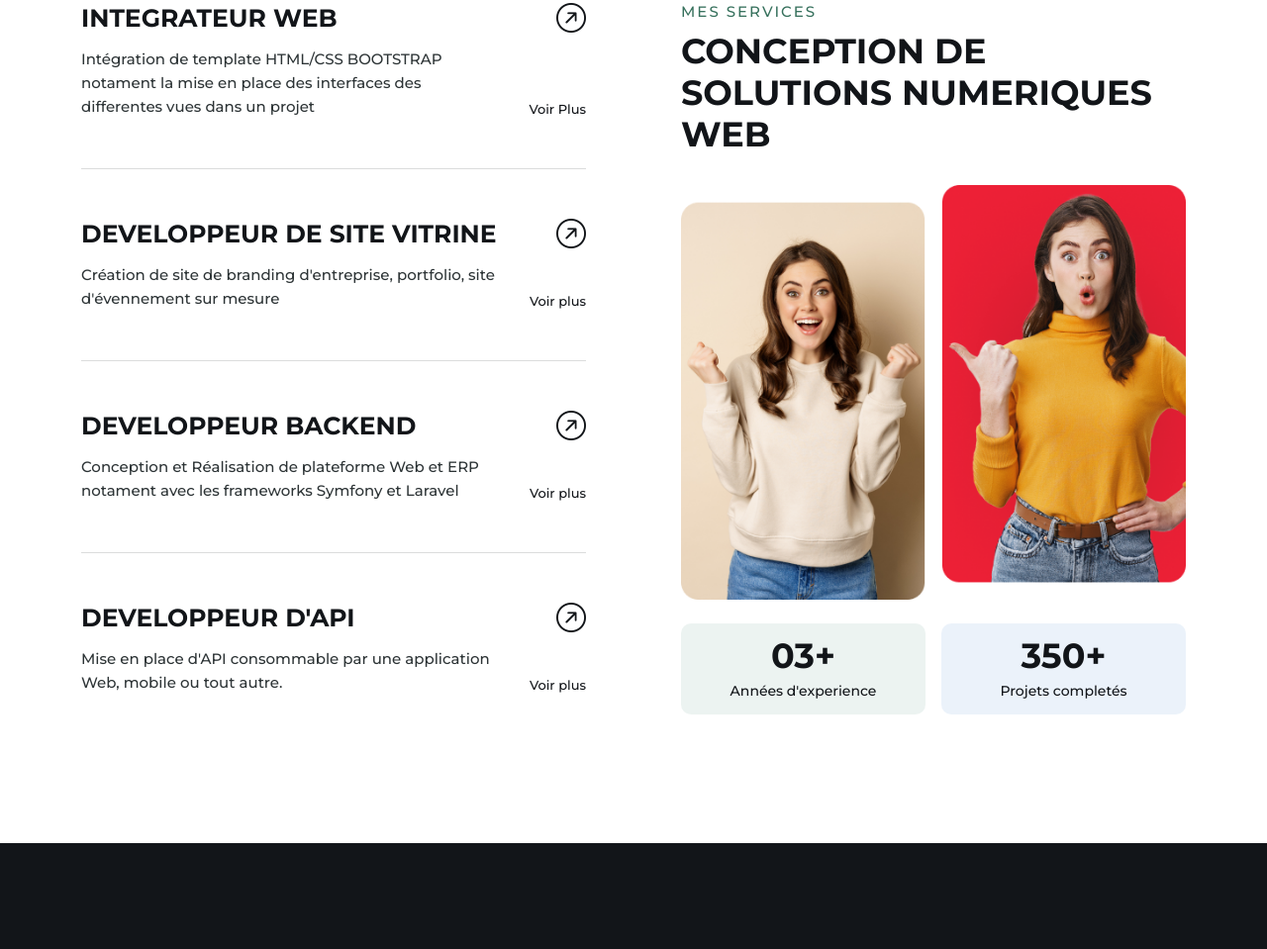
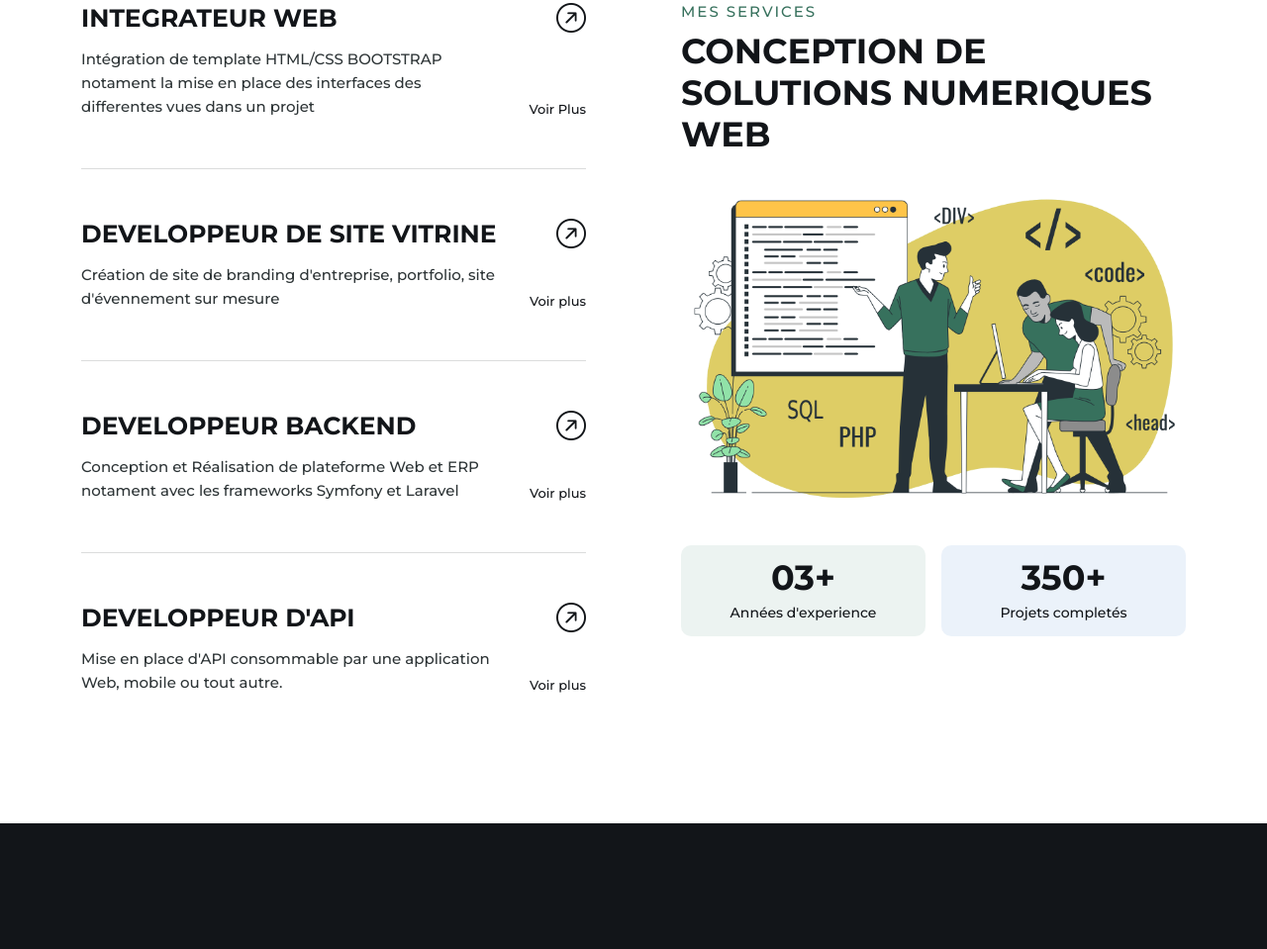
Before and after one commit to beno17/beno17.github.io, a plain HTML site: page index.html in a window 1280 px wide. Shown: the part 1120-2079 px from the top of the page at 99% size. Drawn offline with nearby package versions, Linux system fonts and the light colour scheme; some packages are replaced by stand-ins of ours; a script that the page names is missing.

Commit message:
update img

```diff
--- a/index.html
+++ b/index.html
@@ -388,7 +388,7 @@
                                 <h3>CONCEPTION DE SOLUTIONS NUMERIQUES WEB</h3>
                             </div>
                             <div class="s-action pb-4 text-center">
-                                <img src="assets/img/skills.png" title="" alt="">
+                                <img src="assets/img/services.png" title="" alt="">
                             </div>
                             <div class="row counter g-2 g-sm-3">
                                 <div class="col-6">
```
Also changed, not shown: assets/img/services.png (added).
